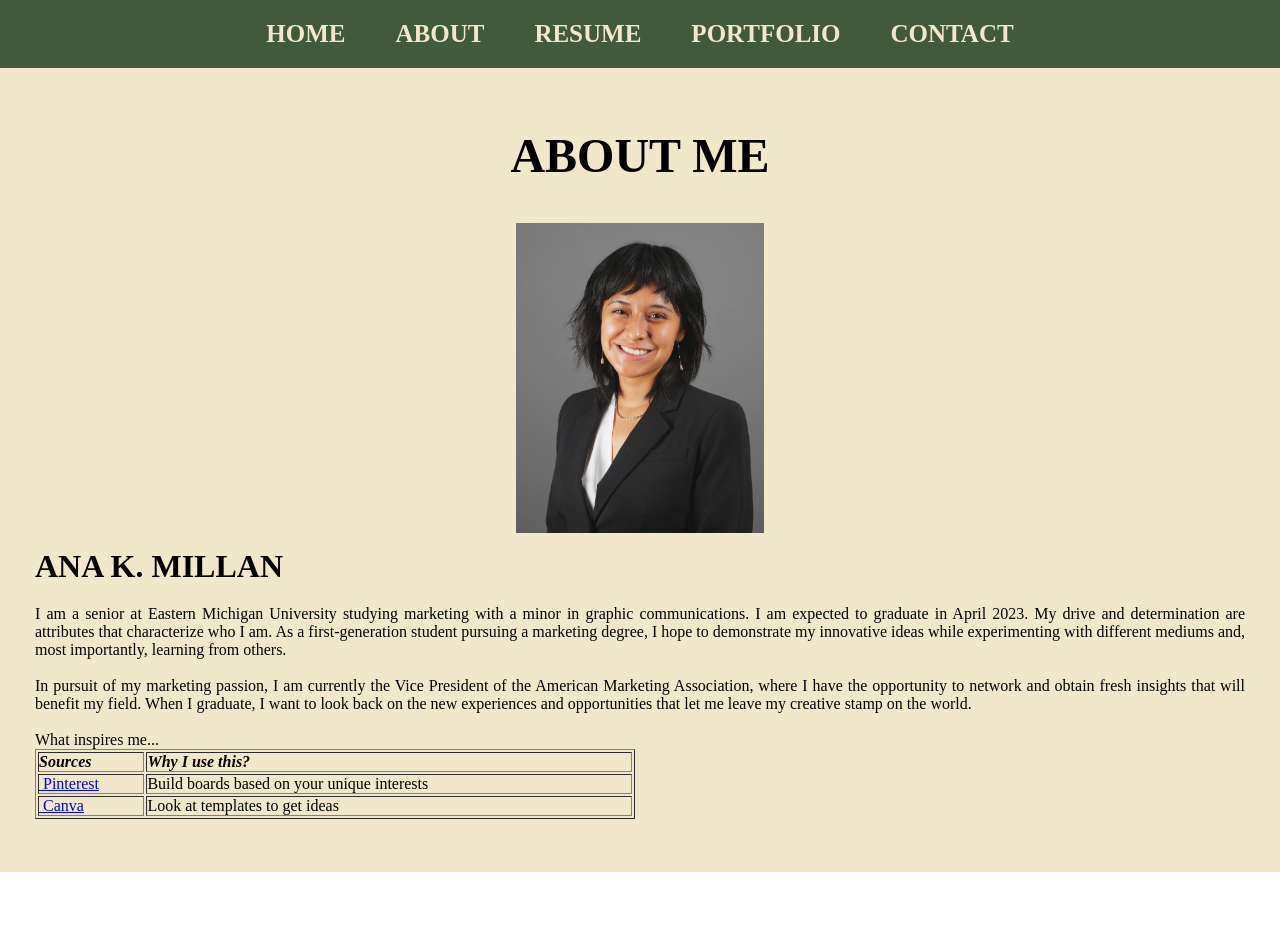
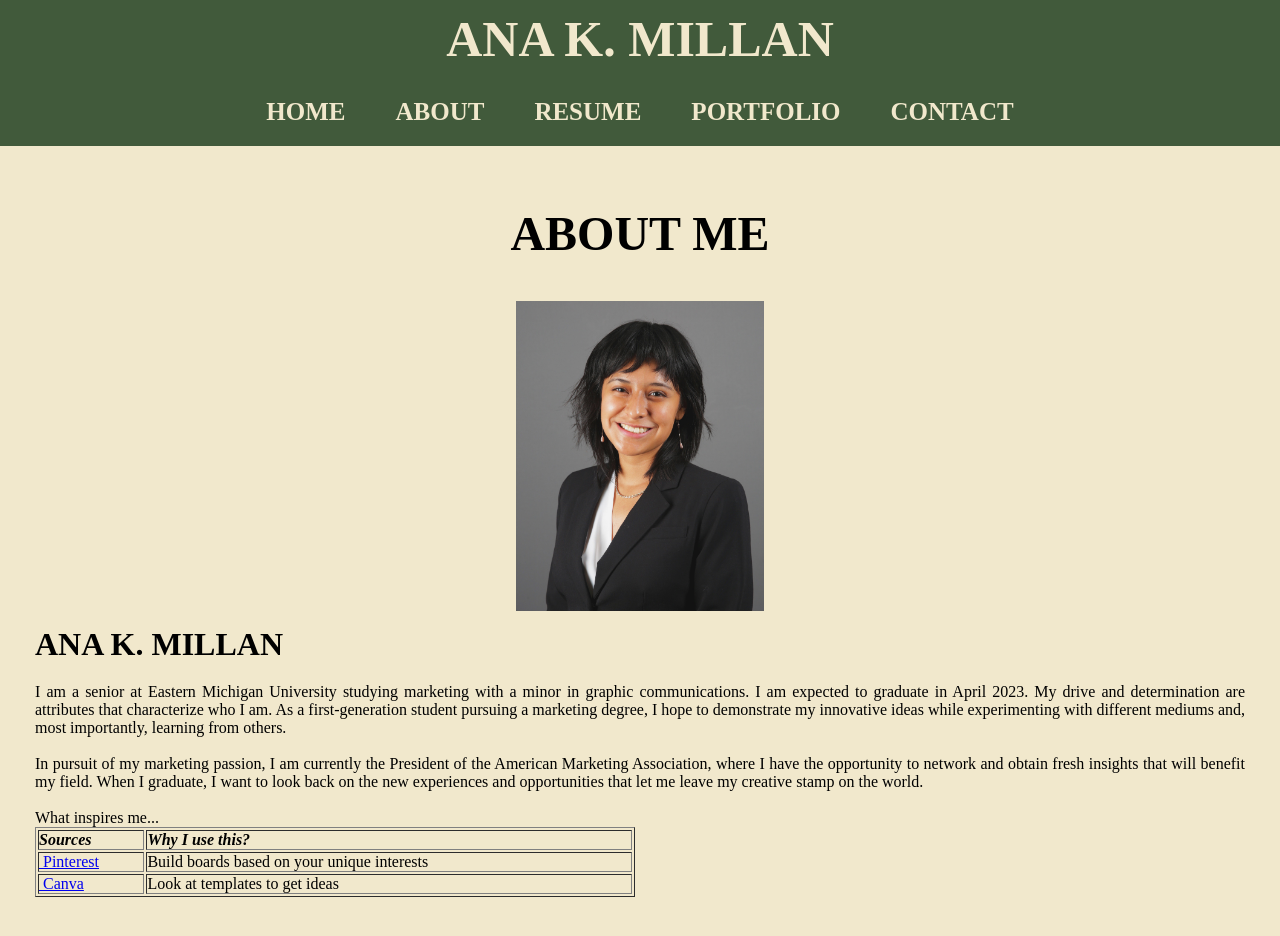
Before and after one commit to amillan1/amillan1.github.io, a plain HTML site: page about.html in a window 1280 px wide. Before the commit the page ends 872 px from the top, so only its background shows below. Drawn offline with Linux system fonts and the light colour scheme.

Commit message:
Header on everypage

```diff
--- a/about.html
+++ b/about.html
@@ -7,6 +7,9 @@
 		<title>Ana K. Millan Portfolio</title>
 </head>
 <body>
+	<div class="header">
+  		<h1>ANA K. MILLAN</h1>
+	</div>
 	<nav class="navbar">
 	<ul>
 		<li><a href="index.html">HOME</a></li>
@@ -25,7 +28,7 @@
 		 <h2>ANA K. MILLAN</h2>
 			<p>I am a senior at Eastern Michigan University studying marketing with a minor in graphic communications. I am expected to graduate in April 2023. My drive and determination are attributes that characterize who I am. As a first-generation student pursuing a marketing degree, I hope to demonstrate my innovative ideas while experimenting with different mediums and, most importantly, learning from others.</p>
 			<p>&nbsp;</p>
-			<p>In pursuit of my marketing passion, I am currently the Vice President of the American Marketing Association, where I have the opportunity to network and obtain fresh insights that will benefit my field. When I graduate, I want to look back on the new experiences and opportunities that let me leave my creative stamp on the world.</p>
+			<p>In pursuit of my marketing passion, I am currently the  President of the American Marketing Association, where I have the opportunity to network and obtain fresh insights that will benefit my field. When I graduate, I want to look back on the new experiences and opportunities that let me leave my creative stamp on the world.</p>
 			<p>&nbsp;</p>
 			<p>What inspires me...</p>
 				<table width="600" border=".5">
```
Also changed, not shown: contact.html (+3 -0 lines), portfolio.html (+3 -0 lines), resume.html (+3 -0 lines).
